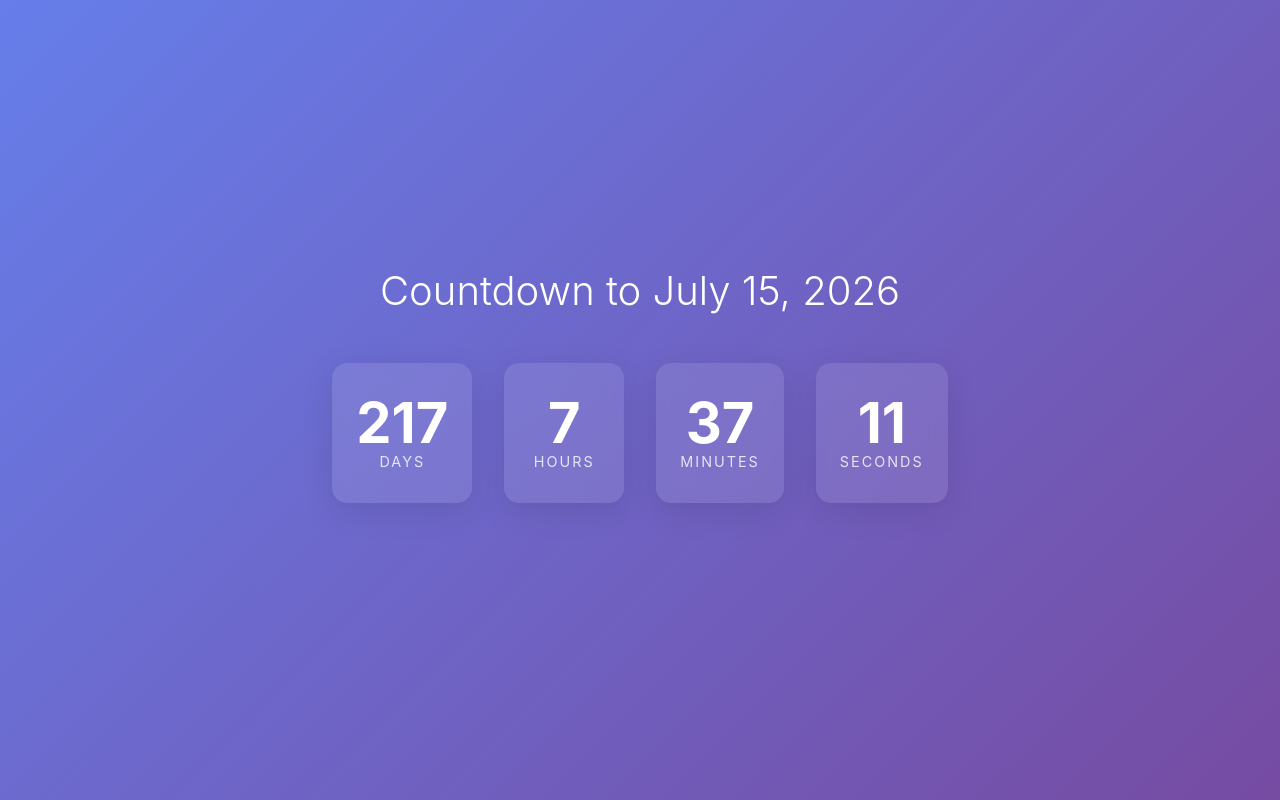
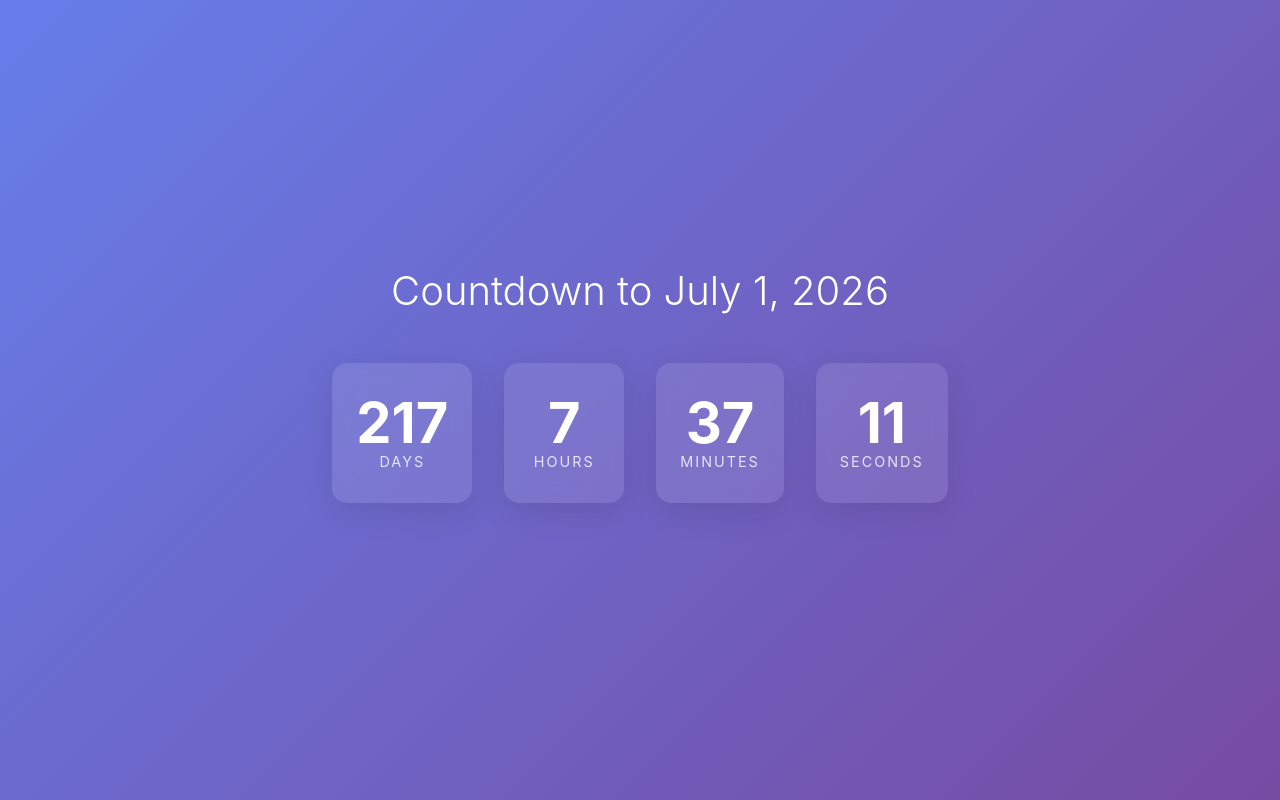
Before and after one commit to alwaysbeyourself-cmyk/outtahere, a plain HTML site: page index.html in a window 1280 px wide. Drawn offline with Linux system fonts and the light colour scheme.

Commit message:
Update index.html
Changed title and Date

```diff
--- a/index.html
+++ b/index.html
@@ -3,7 +3,7 @@
 <head>
     <meta charset="UTF-8">
     <meta name="viewport" content="width=device-width, initial-scale=1.0">
-    <title>Countdown Timer</title>
+    <title>Countdown to Nancy's Emancipation</title>
     <style>
         * {
             margin: 0;
@@ -91,7 +91,7 @@
 </head>
 <body>
     <div class="container">
-        <h1>Countdown to July 15, 2026</h1>
+        <h1>Countdown to July 1, 2026</h1>
         <div class="countdown">
             <div class="time-unit">
                 <span class="number" id="days">0</span>
```
